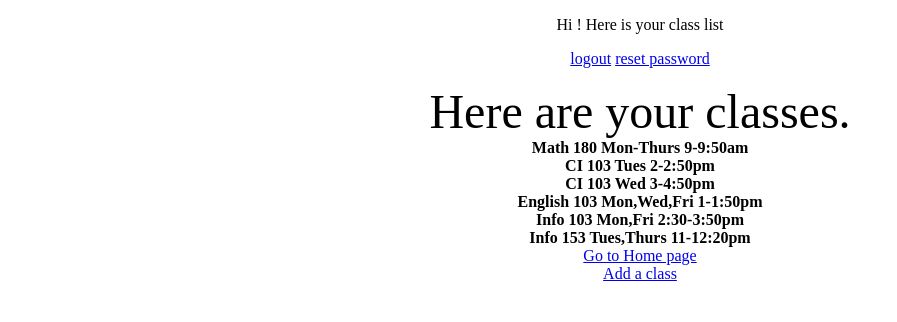
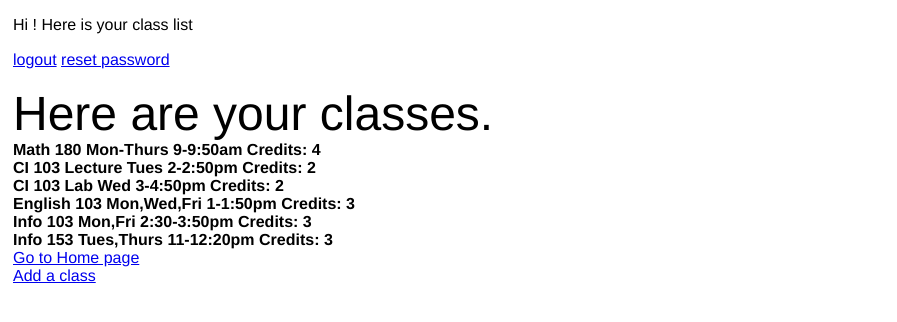
Before and after one commit to lupefn/ontime, a Django app: template ontime/templates/class_template.html in a window 1280 px wide. Shown: the top 322 px of the page, without its empty margins (0-897 px from the left). Run offline with Django 3.2, Linux system fonts and the light colour scheme; the template is opened without the code that fills it, so the values that code supplies are empty; a user stored in the database is signed in.

Commit message:
Minor changes to this file

```diff
--- a/ontime/templates/class_template.html
+++ b/ontime/templates/class_template.html
@@ -5,6 +5,41 @@
     <title>Class Template</title>
 </head>
 <body>
+    <style type="text/css">
+    p {
+        font-family: Helvetica;
+        padding-bottom: 1px;
+        padding-left: 5px;
+        text-align: left;
+    }
+    fieldset {
+        font-family: Helvetica;
+        display: block;
+    }
+    h2 {
+        font-family: Helvetica;
+        text-align: center;
+    }
+    h5 {
+        font-family: Helvetica;
+        text-align: center;
+    }
+    #freqChoices {
+        padding-left: 180px;
+        padding-bottom: 15px;
+    }
+    input[type=submit] {
+        background-color: darkblue;
+        border: none;
+        color: white;
+        padding: 14px 28px;
+        margin: 4px 2px;
+        cursor: pointer;
+        font-size: 15px;
+        border-radius: 25px;
+    }
+    </style>
+
 {% block content %}
 {% if user.is_authenticated %}
     <p align="center">Hi {{ user.name }}! Here is your class list</p>
@@ -12,12 +47,12 @@
     <p align="center">
     <font id="MonthYear" size="25"> Here are your classes.</font>
 	<br>
-        <b>Math 180 Mon-Thurs 9-9:50am</b><br/>
-        <b>CI 103 Tues 2-2:50pm</b><br/>
-        <b>CI 103 Wed 3-4:50pm</b><br/>
-        <b>English 103 Mon,Wed,Fri 1-1:50pm</b><br/>
-        <b>Info 103 Mon,Fri 2:30-3:50pm</b><br/>
-        <b>Info 153 Tues,Thurs 11-12:20pm</b><br/>
+        <b>Math 180 Mon-Thurs 9-9:50am Credits: 4</b><br/>
+        <b>CI 103 Lecture Tues 2-2:50pm Credits: 2</b><br/>
+        <b>CI 103 Lab Wed 3-4:50pm Credits: 2</b><br/>
+        <b>English 103 Mon,Wed,Fri 1-1:50pm Credits: 3</b><br/>
+        <b>Info 103 Mon,Fri 2:30-3:50pm Credits: 3</b><br/>
+        <b>Info 153 Tues,Thurs 11-12:20pm Credits: 3</b><br/>
 <a href="{% url 'templates/home.html' %}">Go to Home page</a><br/>
     <a href="{% url 'addclass.html' %}">Add a class</a><br/>
 {% else %}
```
